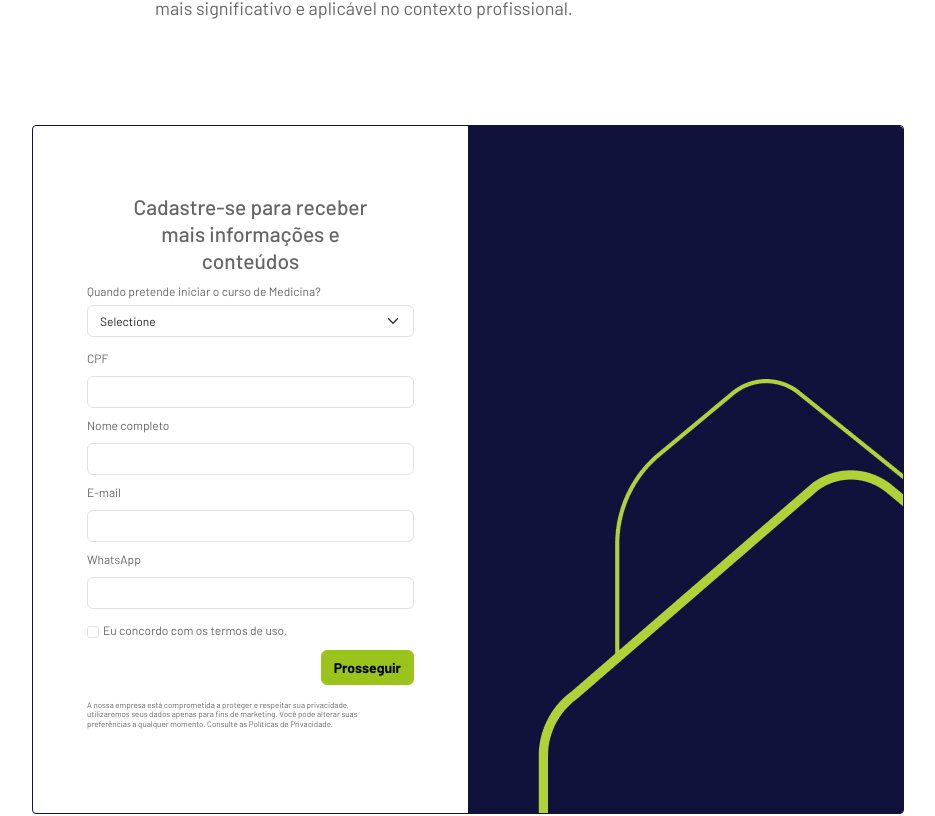
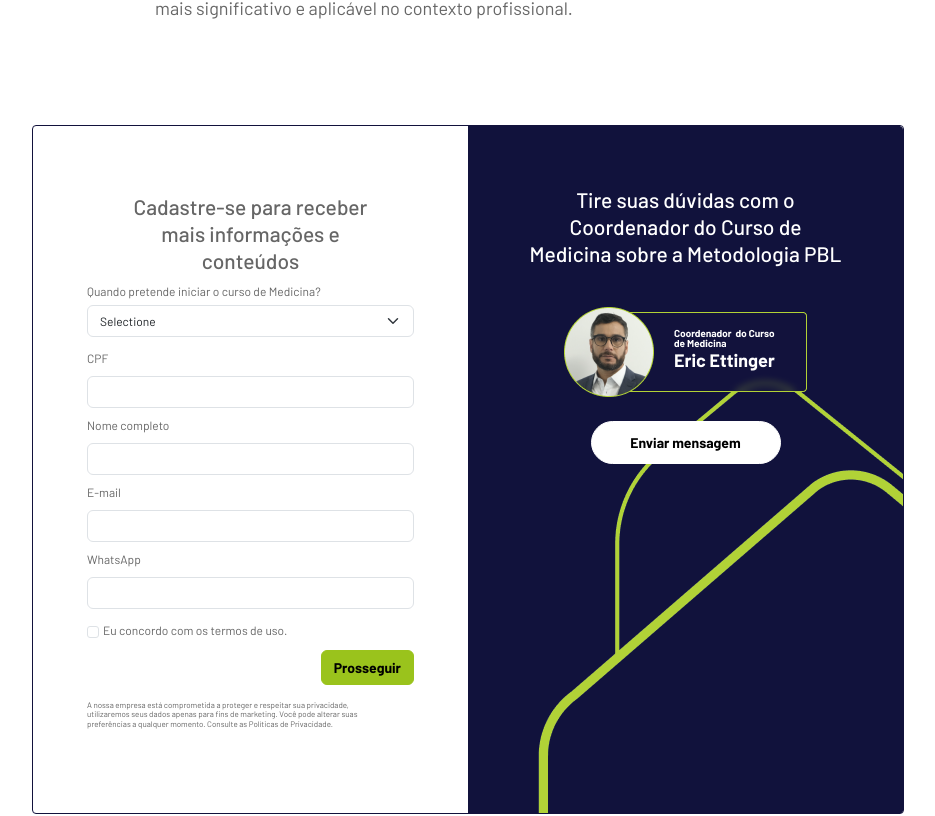
Before and after one commit to Wallacewss2033/dev-frontend, a React (Create React App) app: page / in a window 1280 px wide. Shown: the part 2877-3693 px from the top of the page, without its empty margins (172-1107 px from the left). Built offline with nearby package versions, Linux system fonts and the light colour scheme; no server answers.

Commit message:
feat: criar box de contato com coordenador

```diff
--- a/src/page/Home/index.tsx
+++ b/src/page/Home/index.tsx
@@ -2,6 +2,7 @@ import React from "react";
 import image from "../../assets/Vector.png";
 import imageTwo from "../../assets/VectorTwo.svg";
 import dep from "../../assets/depoimentos.png";
+import maneger from "../../assets/coordenador.png";
 import Banner from "../../components/Banner";
 import "./styles.css";
 import Button from "../../components/Button";
@@ -11,7 +12,7 @@ const Home: React.FC = () => {
   return (
     <div style={{ width: "100%" }}>
       <Banner />
-      <img className="image-designer" src={image} alt="designer"/>
+      <img className="image-designer" src={image} alt="designer" />
 
       <div className="d-flex justify-content-center">
         <div className="container-info">
@@ -117,11 +118,24 @@ const Home: React.FC = () => {
           </div>
           <div className="box-contact d-flex row-cols-2">
             <div className="box-form">
-                <p className="title-form">Cadastre-se para receber mais informações e conteúdos</p>
-                <Form/>
+              <p className="title-form">
+                Cadastre-se para receber mais informações e conteúdos
+              </p>
+              <Form />
             </div>
             <div className="box-send-message">
-
+              <p className="title-contact">
+                Tire suas dúvidas com o Coordenador do Curso de Medicina sobre a
+                Metodologia PBL
+              </p>
+              <div className="mt-4">
+                <img alt="coordenador" src={maneger} />
+              </div>
+              <span className="mt-4">
+                <Button style={{padding: '10px 18px', width: 190, borderRadius: 25}} type="button" btnType="white">
+                  <b> Enviar mensagem </b>
+                </Button>
+              </span>
             </div>
           </div>
           <div className="box-info">
@@ -270,17 +284,18 @@ const Home: React.FC = () => {
               src={dep}
               style={{ position: "relative", top: -224 }}
             />
-
           </div>
           <div className="d-flex justify-content-center aling-item-center">
             <Button btnType="outline-success" radius={25}>
-                <span className="text-black"><b>Leia mais depoimentos</b></span>
+              <span className="text-black">
+                <b>Leia mais depoimentos</b>
+              </span>
             </Button>
           </div>
         </div>
       </div>
 
-      <img className="image-designer-two" src={imageTwo} alt="designer-two"/>
+      <img className="image-designer-two" src={imageTwo} alt="designer-two" />
     </div>
   );
 };
--- a/src/page/Home/styles.css
+++ b/src/page/Home/styles.css
@@ -87,13 +87,15 @@
 
 .box-send-message {
   display: flex;
-  justify-content: center;
+  justify-content: start;
   align-items: center;
   width: 435px;
   height: 687px;
   background-image: url("../../assets/bg-form.png");
   background-size: cover;
   background-position: center;
+  flex-direction: column;
+  padding: 60px 54px;
 }
 
 .box-form {
@@ -118,3 +120,12 @@
   line-height: 27px;
   text-align: center;
 }
+
+.title-contact {
+  max-width: 318px;
+  font-size: 21px;
+  font-weight: 500;
+  line-height: 27px;
+  text-align: center;
+  color: #FFFFFF;
+}
```
Also changed, not shown: src/assets/coordenador.png (added). Lines whose indentation alone changed are shown as unchanged.
